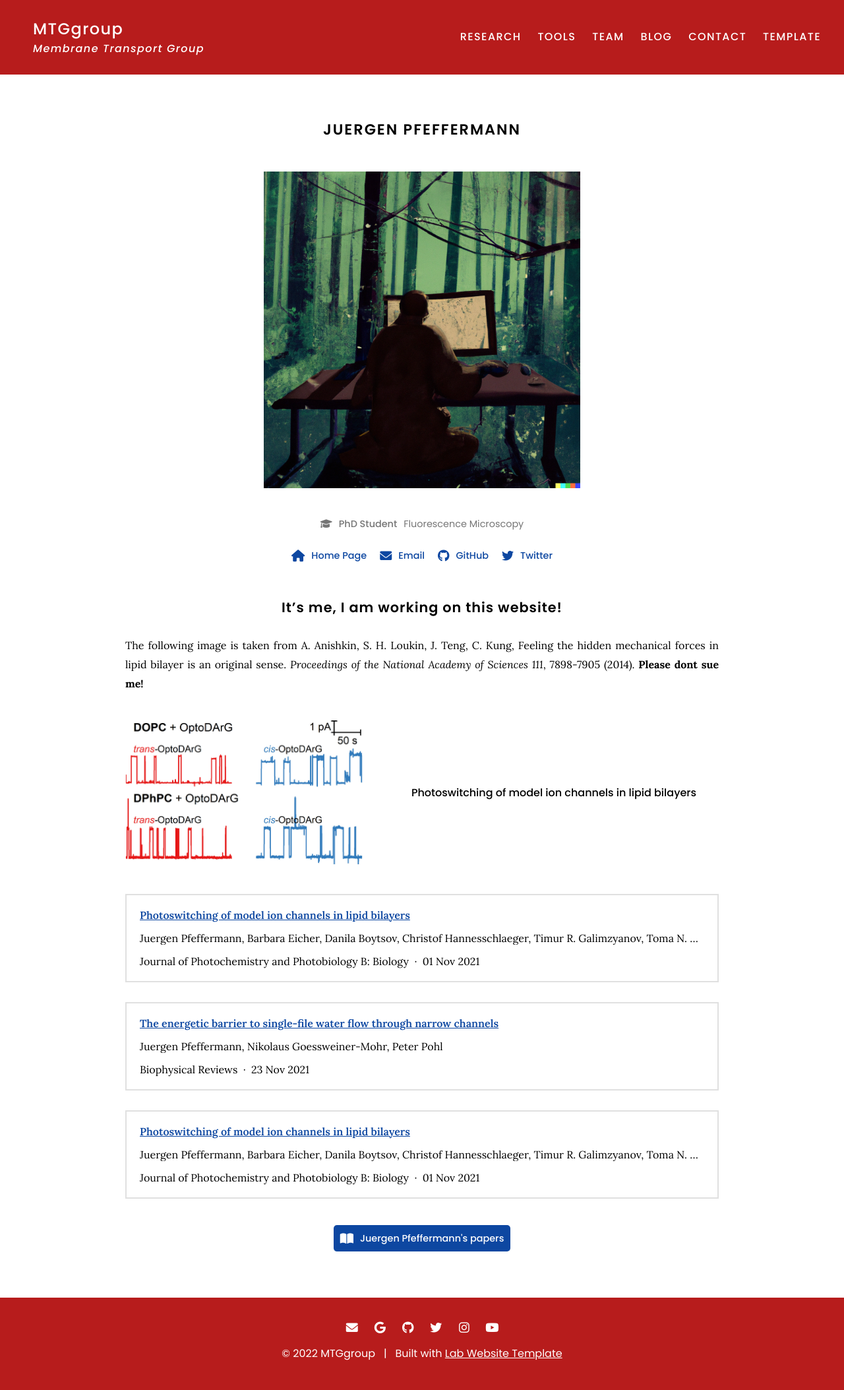
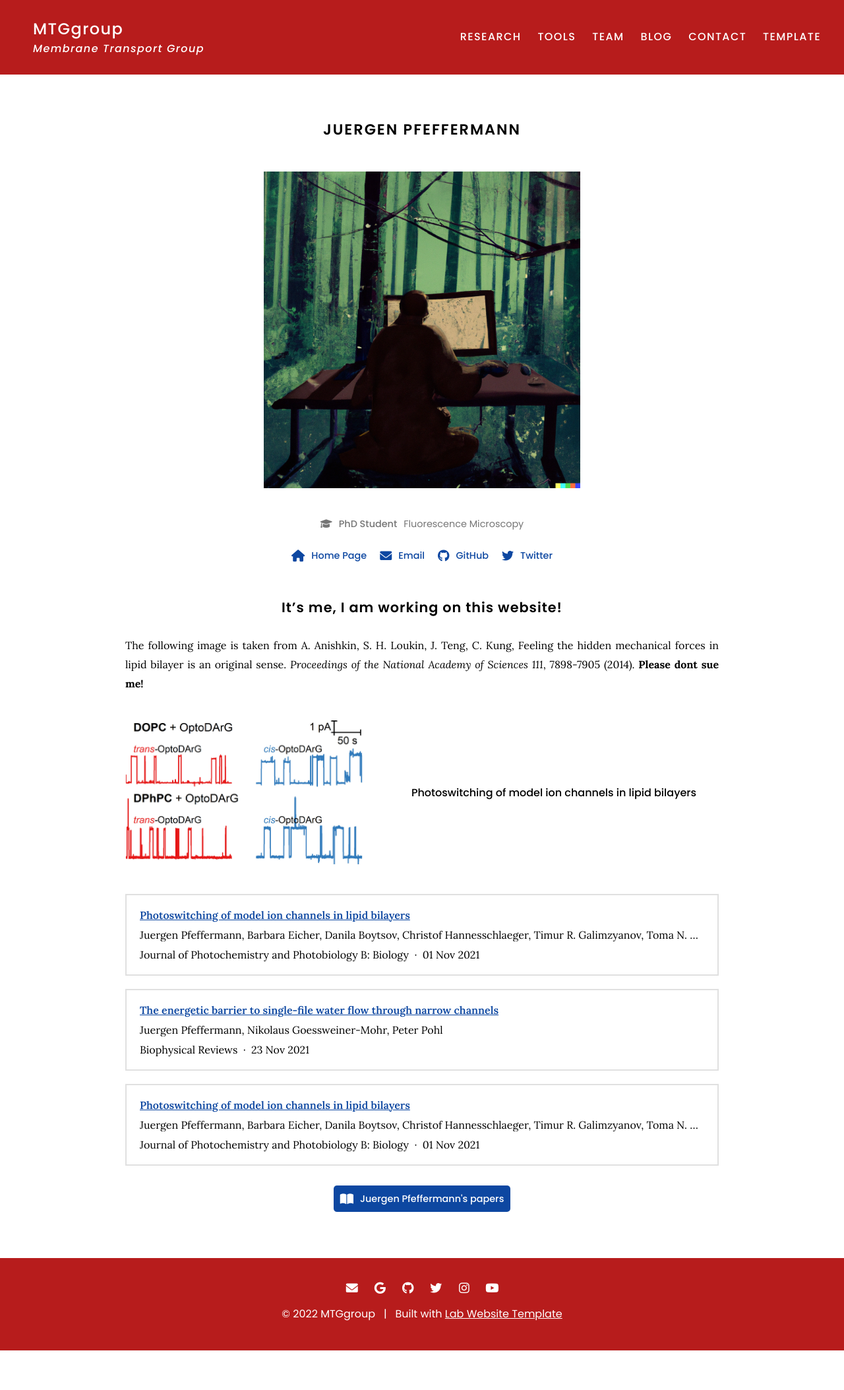
Before and after one commit to juergen-pfeffermann/website, a Jekyll site: the page built from _members/juergen-pfeffermann.md, in a window 1280 px wide. Shown: the whole page at 66% size. Built offline with Jekyll 4.4.1, drawn with Linux system fonts in a browser that asks for light colours; after the commit the page ends 2047 px from its top, so only the background shows below that.

Commit message:
first commit today, minor changes

```diff
--- a/css/citation.scss
+++ b/css/citation.scss
@@ -9,10 +9,10 @@
   display: flex;
   justify-content: flex-start;
   align-items: flex-start;
-  gap: 40px;
+  gap: 20px;
   width: 100%;
   max-width: 100%;
-  margin: 30px 0;
+  margin: 20px 0;
   @include trim-v-margins;
   padding: 20px;
   border: solid 2px $gray-300;
@@ -43,12 +43,13 @@
     justify-content: flex-start;
     align-items: flex-start;
     flex-direction: column;
-    gap: 15px;
+    gap: 10px;
     width: 0;
     flex-grow: 1;
 
     .citation_title {
       font-weight: $semi-bold;
+      font-family: $serif;
     }
 
     .tags {
```
Also changed, not shown: images/banner.jpg (added).
